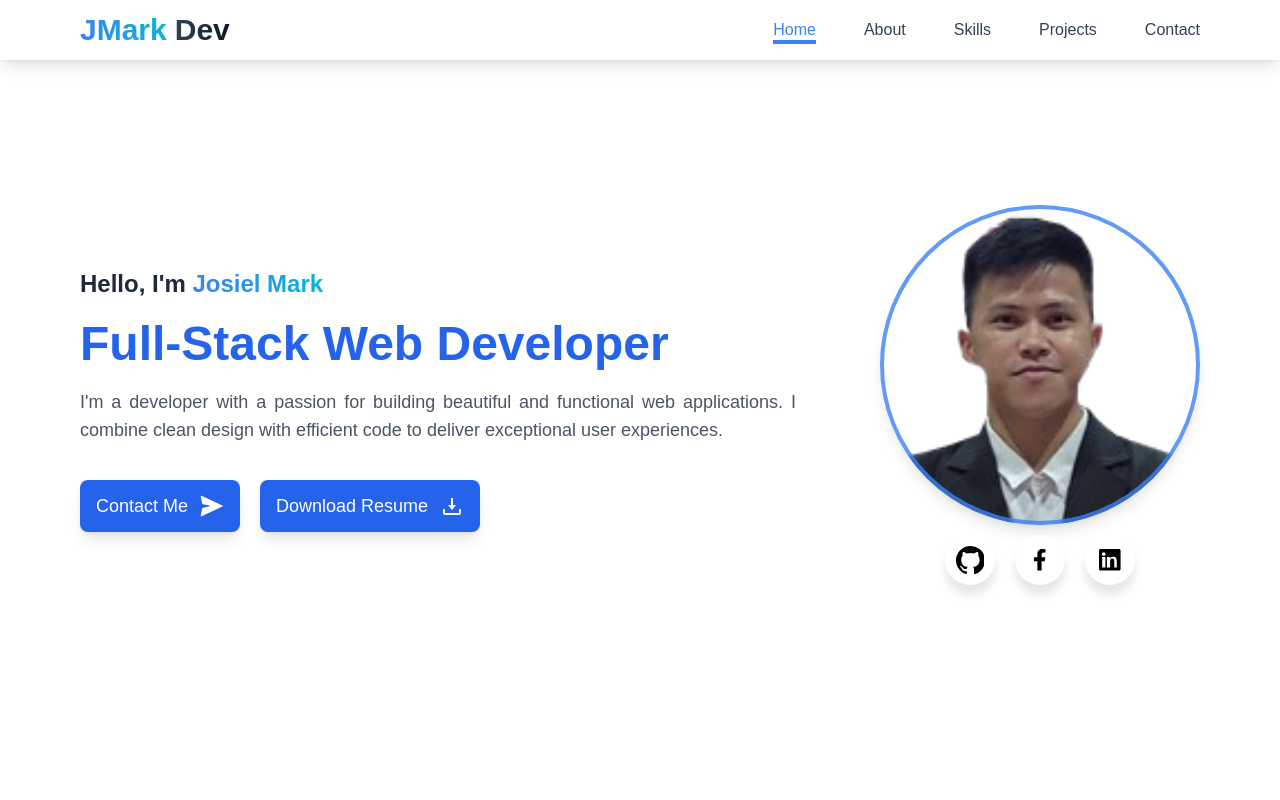
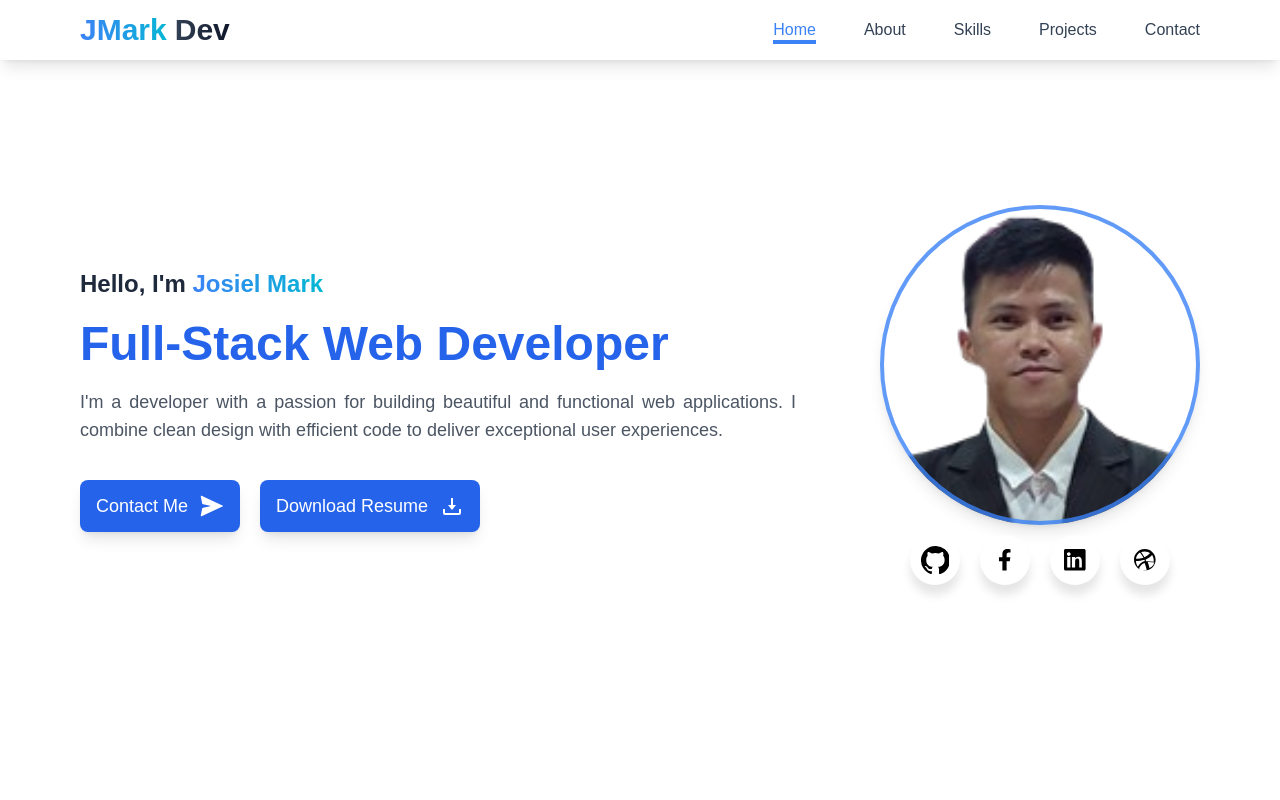
Before and after one commit to JMarkDev/portfolio, a React (Vite) app: page / in a window 1280 px wide. Shown: the top 800 px of the page. Built offline with nearby package versions, Linux system fonts and the light colour scheme.

Commit message:
social media added

```diff
--- a/src/components/SocialMedia/SocialMedia.jsx
+++ b/src/components/SocialMedia/SocialMedia.jsx
@@ -3,6 +3,12 @@ const SocialmediaLinks = () => {
   return (
     <ul className="wrapper">
       <li className="icon github">
+        <a
+          href="
+       https://github.com/JMarkDev "
+          target="_blank"
+          rel="noopener noreferrer"
+        >
           <span className="tooltip">GitHub</span>
           <svg
             height="1.6em"
@@ -13,8 +19,14 @@ const SocialmediaLinks = () => {
           >
             <path d="M8 0a8 8 0 0 0-2.53 15.59c.4.08.55-.17.55-.38v-1.34c-2.24.49-2.71-1.08-2.71-1.08-.36-.92-.89-1.16-.89-1.16-.73-.5.06-.49.06-.49.8.05 1.22.82 1.22.82.72 1.23 1.89.88 2.35.67.07-.52.28-.88.5-1.08-1.78-.2-3.64-.89-3.64-3.97 0-.88.31-1.6.82-2.16-.08-.2-.36-1.02.08-2.12 0 0 .67-.21 2.2.82a7.69 7.69 0 0 1 4 0c1.52-1.03 2.2-.82 2.2-.82.44 1.1.16 1.92.08 2.12.51.56.82 1.28.82 2.16 0 3.09-1.87 3.77-3.65 3.97.29.25.54.74.54 1.49v2.21c0 .21.15.46.55.38A8 8 0 0 0 8 0z" />
           </svg>
+        </a>
       </li>
       <li className="icon facebook">
+        <a
+          href="https://www.facebook.com/people/Josiel-Mark-Miel-Seroy/pfbid04hZEiTAxwsKgHqAZUgw97v1k24Vu2aEVKccugJx4NkcsY8tP3TGzb7mZ9KpZ49r7l/"
+          target="_blank"
+          rel="noopener noreferrer"
+        >
           <span className="tooltip">Facebook</span>
           <svg
             viewBox="0 0 320 512"
@@ -24,9 +36,16 @@ const SocialmediaLinks = () => {
           >
             <path d="M279.14 288l14.22-92.66h-88.91v-60.13c0-25.35 12.42-50.06 52.24-50.06h40.42V6.26S260.43 0 225.36 0c-73.22 0-121.08 44.38-121.08 124.72v70.62H22.89V288h81.39v224h100.17V288z"></path>
           </svg>
+        </a>
       </li>
 
       <li className="icon linkedin">
+        <a
+          href="
+        https://www.linkedin.com/in/josiel-mark-seroy-0a9341245/"
+          target="_blank"
+          rel="noopener noreferrer"
+        >
           <span className="tooltip">LinkedIn</span>
           <svg
             xmlns="http://www.w3.org/2000/svg"
@@ -37,6 +56,43 @@ const SocialmediaLinks = () => {
           >
             <path d="M22.23 0H1.77C.79 0 0 .77 0 1.72v20.56C0 23.23.79 24 1.77 24h20.46c.98 0 1.77-.77 1.77-1.72V1.72C24 .77 23.21 0 22.23 0zM7.09 20.48H3.56V9h3.53v11.48zM5.33 7.69c-1.14 0-2.06-.93-2.06-2.07 0-1.14.92-2.07 2.06-2.07 1.14 0 2.06.93 2.06 2.07 0 1.14-.92 2.07-2.06 2.07zM20.48 20.48h-3.53V14c0-1.54-.03-3.52-2.14-3.52-2.14 0-2.46 1.67-2.46 3.4v6.6H8.82V9h3.38v1.57h.05c.47-.89 1.62-1.82 3.33-1.82 3.56 0 4.23 2.34 4.23 5.38v6.35z"></path>
           </svg>
+        </a>
+      </li>
+      {/* <li className="icon pinterest">
+        <a
+          href="https://pin.it/3YSNwjlB5"
+          target="_blank"
+          rel="noopener noreferrer"
+        >
+          <span className="tooltip">Pinterest</span>
+          <svg
+            xmlns="http://www.w3.org/2000/svg"
+            height="1.2em"
+            fill="currentColor"
+            viewBox="0 0 24 24"
+            className="pinterest"
+          >
+            <path d="M12 0C5.37 0 0 5.37 0 12c0 5.25 3.36 9.74 8.05 11.37-.11-.96-.21-2.43.04-3.48.23-.98 1.53-6.5 1.53-6.5s-.39-.78-.39-1.93c0-1.81 1.05-3.16 2.36-3.16 1.12 0 1.66.84 1.66 1.85 0 1.13-.72 2.82-1.1 4.39-.31 1.29.65 2.34 1.93 2.34 2.32 0 4.09-2.44 4.09-5.96 0-3.11-2.23-5.29-5.42-5.29-3.69 0-5.86 2.77-5.86 5.64 0 1.12.43 2.33.97 2.99.11.14.13.26.1.4-.11.43-.36 1.38-.41 1.57-.06.24-.19.29-.44.18-1.64-.76-2.66-3.15-2.66-5.07 0-4.14 3.01-7.96 8.69-7.96 4.57 0 8.13 3.25 8.13 7.61 0 4.54-2.86 8.19-6.84 8.19-1.33 0-2.58-.69-3.01-1.51l-.82 3.13c-.3 1.16-1.12 2.62-1.67 3.5A12 12 0 1 0 12 0z"></path>
+          </svg>
+        </a>
+      </li> */}
+      <li className="icon dribbble">
+        <a
+          href="https://dribbble.com/JMarkDev"
+          target="_blank"
+          rel="noopener noreferrer"
+        >
+          <span className="tooltip">Dribbble</span>
+          <svg
+            xmlns="http://www.w3.org/2000/svg"
+            height="1.2em"
+            fill="currentColor"
+            viewBox="0 0 24 24"
+            className="dribbble"
+          >
+            <path d="M12 0C5.37 0 0 5.37 0 12s5.37 12 12 12 12-5.37 12-12S18.63 0 12 0zm8.11 6.78c1.13 1.68 1.79 3.69 1.79 5.86 0 .56-.04 1.1-.12 1.63-2.24-.47-4.51-.71-6.79-.71-.48 0-.96.01-1.43.04-.27-.57-.52-1.12-.75-1.66 3.32-1.38 5.66-3.45 7.3-5.16zm-2.08-2.23c-1.49 1.56-3.65 3.46-6.45 4.73-1.3-2.37-2.74-4.5-3.77-5.84 1.25-.48 2.61-.74 4.02-.74 2.54 0 4.89.92 6.7 2.43zM6.56 3.78c1.14 1.39 2.62 3.55 4 6.01-3.31 1.02-6.25 1.13-8.3 1.11.17-2.92 1.86-5.46 4.3-7.12zm-4.32 9.5h.15c2.39.02 5.71-.12 9.12-1.3.21.46.43.93.65 1.42-.39.11-.78.22-1.15.34-3.1 1.06-5.41 3.47-6.61 5.96-1.34-1.68-2.15-3.82-2.15-6.16zm3.62 7.58c1.03-2.11 3.03-4.48 5.99-5.43 1.48 3.85 2.08 7.02 2.22 7.8a9.83 9.83 0 0 1-3.01.46c-2.09 0-4.02-.71-5.2-1.83zm11.48 1.06c-.11-.67-.72-3.72-2.09-7.44.44-.02.88-.03 1.34-.03 2.08 0 4.11.22 6.07.66-1.01 3.44-3.67 6.14-7.32 6.81z"></path>
+          </svg>
+        </a>
       </li>
     </ul>
   );
--- a/src/components/SocialMedia/style.css
+++ b/src/components/SocialMedia/style.css
@@ -1,4 +1,3 @@
-/* From Uiverse.io by david-mohseni */
 .wrapper {
   display: inline-flex;
   list-style: none;
@@ -84,3 +83,17 @@
   background: #333;
   color: #fff;
 }
+
+/* .wrapper .pinterest:hover,
+.wrapper .pinterest:hover .tooltip,
+.wrapper .pinterest:hover .tooltip::before {
+  background: #e60023;
+  color: #fff;
+} */
+
+.wrapper .dribbble:hover,
+.wrapper .dribbble:hover .tooltip,
+.wrapper .dribbble:hover .tooltip::before {
+  background: #ea4c89;
+  color: #fff;
+}
```
Lines whose indentation alone changed are shown as unchanged.
